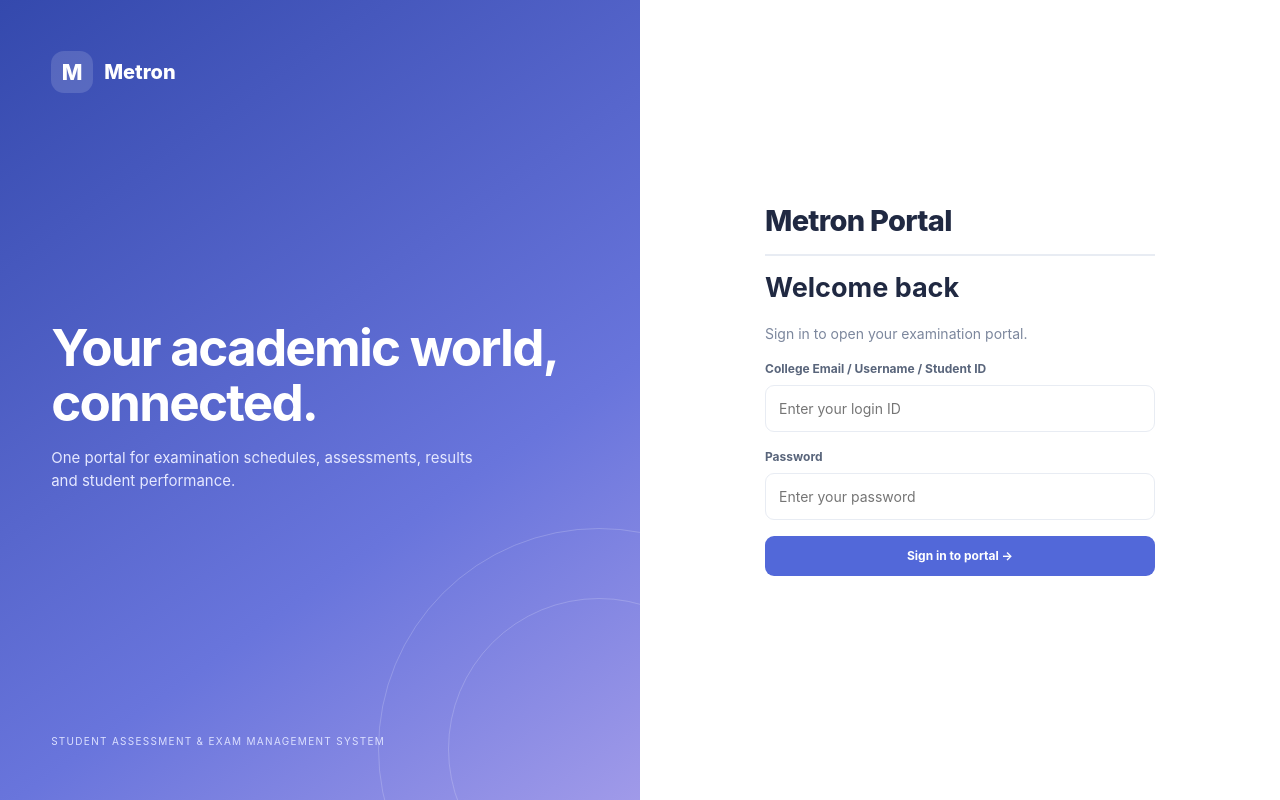
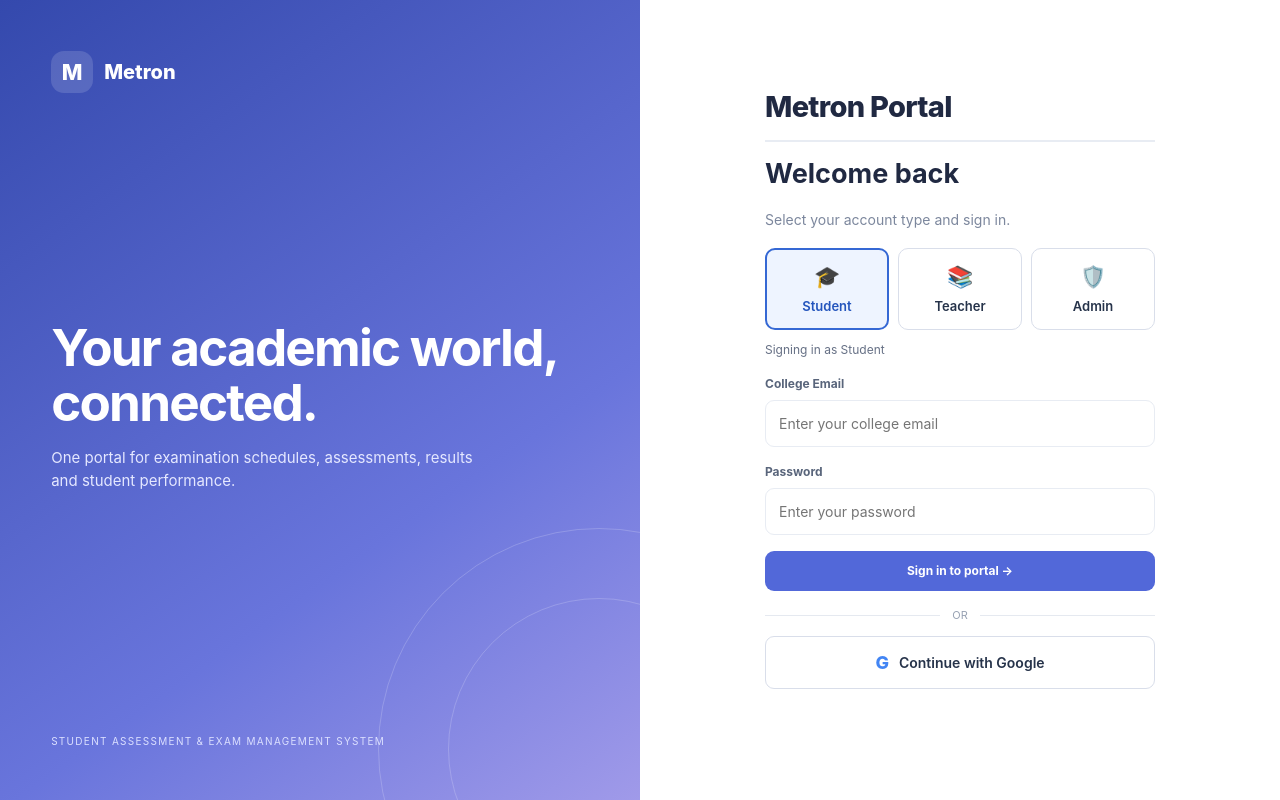
Before and after one commit to adilsheikh04026-design/Metron, a plain HTML site: page index.html in a window 1280 px wide. Drawn offline with nearby package versions, Linux system fonts and the light colour scheme.

Commit message:
index.html

```diff
--- a/index.html
+++ b/index.html
@@ -7,8 +7,94 @@
   <title>Metron | Examination Portal</title>
   <link rel="stylesheet" href="style.css">
 
-  <script src="https://cdn.jsdelivr.net/npm/@supabase/supabase-js@2"></script>
+  <!-- Firebase SDKs -->
+  <script src="https://www.gstatic.com/firebasejs/10.14.1/firebase-app-compat.js"></script>
+  <script src="https://www.gstatic.com/firebasejs/10.14.1/firebase-auth-compat.js"></script>
+  <script src="https://www.gstatic.com/firebasejs/10.14.1/firebase-firestore-compat.js"></script>
   <script src="script.js" defer></script>
+
+  <style>
+    .role-options {
+      display: grid;
+      grid-template-columns: repeat(3, minmax(0, 1fr));
+      gap: 9px;
+      margin: 18px 0;
+    }
+    .role-option {
+      border: 1px solid #d9deea;
+      border-radius: 10px;
+      background: #fff;
+      color: #26334a;
+      padding: 12px 7px;
+      cursor: pointer;
+      font: inherit;
+      font-size: 13px;
+      font-weight: 600;
+      transition: .18s ease;
+    }
+    .role-option:hover { border-color: #5578d8; }
+    .role-option.selected {
+      border: 2px solid #3568d4;
+      background: #eef4ff;
+      color: #2455bd;
+      padding: 11px 6px;
+    }
+    .role-option .role-symbol {
+      display: block;
+      font-size: 21px;
+      margin-bottom: 5px;
+    }
+    .selected-role-text {
+      margin: -7px 0 14px;
+      color: #667085;
+      font-size: 12px;
+    }
+    .google-btn {
+      width: 100%;
+      margin-top: 13px;
+      display: flex;
+      align-items: center;
+      justify-content: center;
+      gap: 10px;
+      border: 1px solid #d9deea;
+      border-radius: 9px;
+      background: #fff;
+      color: #26334a;
+      padding: 12px 15px;
+      font: inherit;
+      font-weight: 600;
+      cursor: pointer;
+    }
+    .google-btn:hover { background: #f8faff; }
+    .google-btn:disabled, .role-option:disabled {
+      opacity: .6;
+      cursor: not-allowed;
+    }
+    .google-mark {
+      font-size: 18px;
+      font-weight: 800;
+      color: #4285f4;
+    }
+    .login-divider {
+      display: flex;
+      align-items: center;
+      gap: 12px;
+      margin-top: 16px;
+      color: #98a2b3;
+      font-size: 11px;
+    }
+    .login-divider::before,
+    .login-divider::after {
+      content: "";
+      height: 1px;
+      flex: 1;
+      background: #e5e9f0;
+    }
+    @media (max-width: 420px) {
+      .role-options { gap: 6px; }
+      .role-option { font-size: 12px; padding: 10px 4px; }
+    }
+  </style>
 </head>
 <body>
 
@@ -40,16 +126,39 @@
         <div class="portal-title">Metron Portal</div>
 
         <h2>Welcome back</h2>
-        <p class="muted">Sign in to open your examination portal.</p>
+        <p class="muted">Select your account type and sign in.</p>
+
+        <div class="role-options" aria-label="Choose account type">
+          <button class="role-option selected" type="button"
+            data-role="student" aria-pressed="true">
+            <span class="role-symbol">🎓</span>
+            Student
+          </button>
+
+          <button class="role-option" type="button"
+            data-role="teacher" aria-pressed="false">
+            <span class="role-symbol">📚</span>
+            Teacher
+          </button>
+
+          <button class="role-option" type="button"
+            data-role="admin" aria-pressed="false">
+            <span class="role-symbol">🛡️</span>
+            Admin
+          </button>
+        </div>
+
+        <div class="selected-role-text" id="selectedRoleText">
+          Signing in as Student
+        </div>
 
         <form id="loginForm">
-
           <div class="field">
-            <label for="identifier">College Email / Username / Student ID</label>
+            <label for="identifier">College Email</label>
             <input
               id="identifier"
-              type="text"
-              placeholder="Enter your login ID"
+              type="email"
+              placeholder="Enter your college email"
               autocomplete="username"
               required
             >
@@ -70,8 +179,15 @@
             Sign in to portal →
           </button>
 
-          <div id="loginError" class="error"></div>
+          <div class="login-divider">OR</div>
 
+          <button class="google-btn" type="button" id="googleLoginBtn">
+            <span class="google-mark">G</span>
+            Continue with Google
+          </button>
+
+          <div id="loginError" class="error"
+            role="alert" aria-live="polite"></div>
         </form>
       </div>
     </div>
@@ -105,7 +221,6 @@
       </div>
 
     </aside>
-
 
     <main class="main">
 
```
